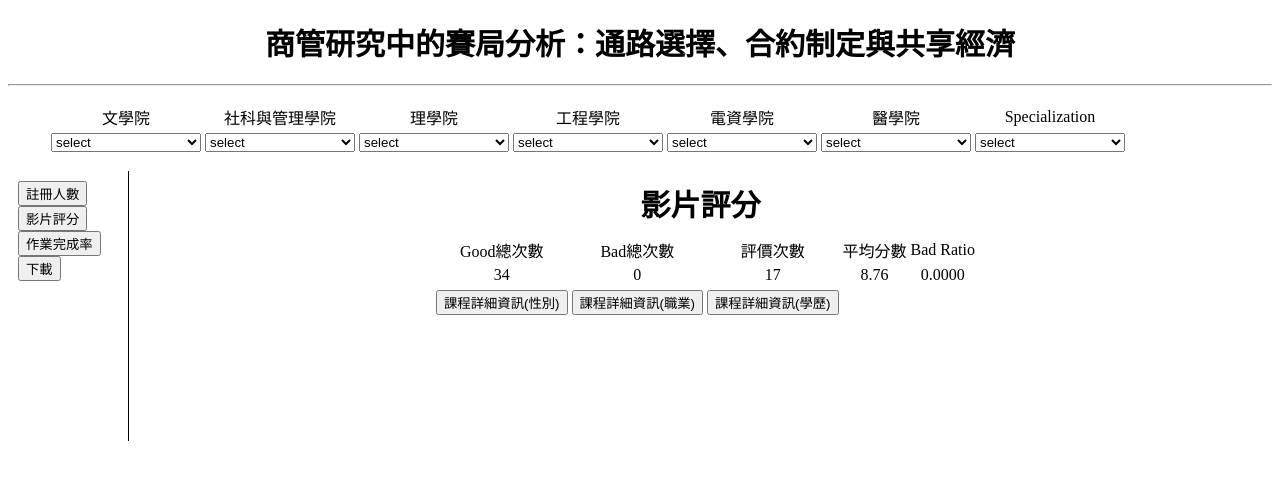
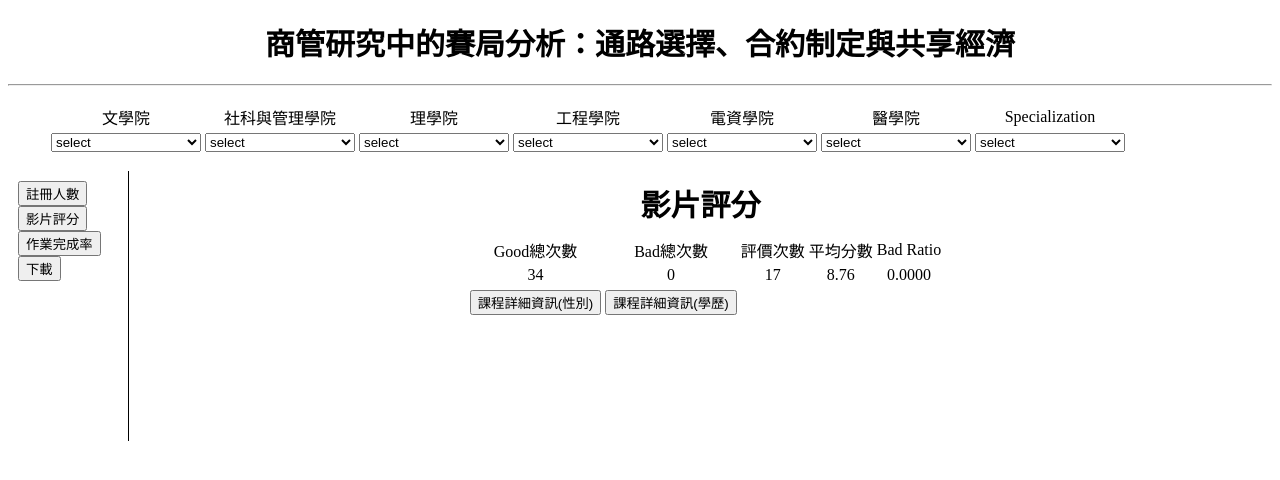
Before and after one commit to handsomelin/moocWeb, a Django app: page /ratingCourse/1/ in a window 1280 px wide. Shown: the top 480 px of the page. Run offline with Django 3.2, Linux system fonts and the light colour scheme.

Commit message:
Update rating_course.html

```diff
--- a/course/templates/rating_course.html
+++ b/course/templates/rating_course.html
@@ -37,9 +37,6 @@
             <input type="button" value="課程詳細資訊(性別)" onclick="location.href='/registerWeeklyItem/{{now_id}}'">
         </td>
         <td align="center">
-            <input type="button" value="課程詳細資訊(職業)" onclick="location.href='/registerWeeklyItem/{{now_id}}'">
-        </td>
-        <td align="center">
             <input type="button" value="課程詳細資訊(學歷)" onclick="location.href='/registerWeeklyItem/{{now_id}}'">
         </td>
     </tr>
```
